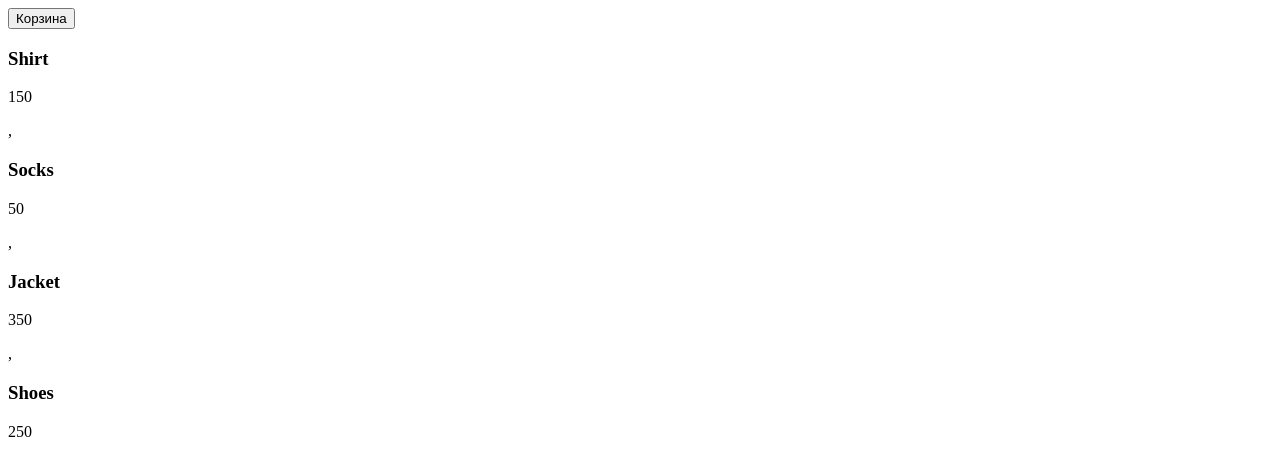
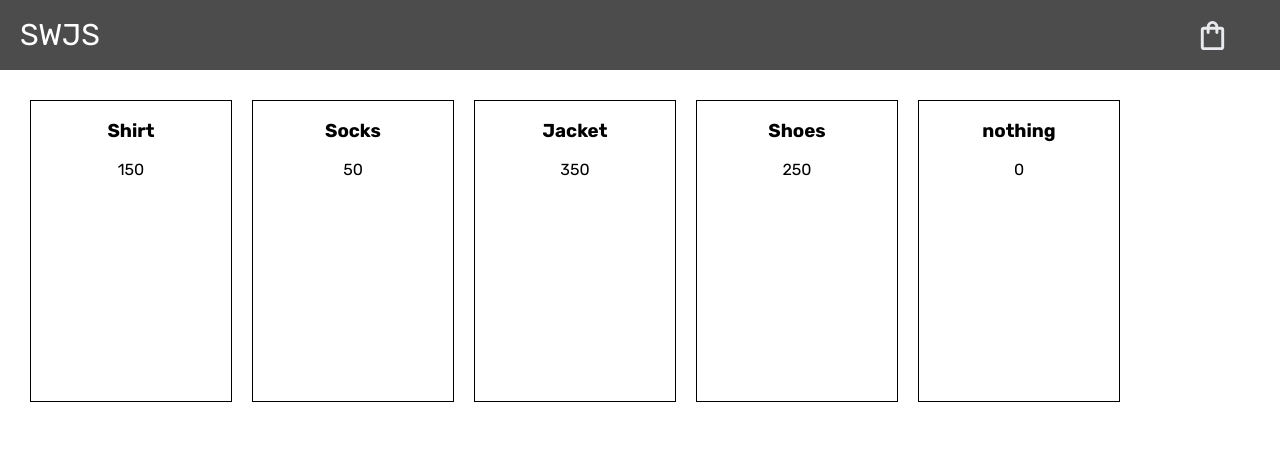
Before and after one commit to molodoy1911/ShopWithJS, a website: page index.html in a window 1280 px wide. Drawn offline with Linux system fonts and the light colour scheme.

Commit message:
makeHeader_and_earlyMain

```diff
--- a/index.html
+++ b/index.html
@@ -1,12 +1,14 @@
 <!DOCTYPE html>
-<html lang="en">
+<html lang="ru">
 <head>
    <meta charset="UTF-8">
-   <title>eShop</title>
+   <title>ShopWithJS</title>
+   <link rel="stylesheet" href="styles/css/main.css">
 </head>
 <body>
     <header>
-      <button class="cart-button" type="button">Корзина</button>
+        <span class="logo">SWJS</span>
+        <a href="#" class="cart-button"> <img src="images/header/bag.svg" alt="cart"></a>
     </header>
     <main>
         <div class="goods-list"></div>
--- a/script.js
+++ b/script.js
@@ -3,9 +3,10 @@ const goods = [
     { title: 'Socks', price: 50 },
     { title: 'Jacket', price: 350 },
     { title: 'Shoes', price: 250 },
+    {}
   ];
 
-  const renderGoodsItem = (title, price) => {
+  const renderGoodsItem = ({title = 'nothing', price = 0}) => {
     return `
       <div class="goods-item">
         <h3>${title}</h3>
@@ -15,8 +16,8 @@ const goods = [
   };
 
   const renderGoodsList = (list) => {
-    let goodsList = list.map(item => renderGoodsItem(item.title, item.price));
-    document.querySelector('.goods-list').innerHTML = goodsList;
+    let goodsList = list.map(item => renderGoodsItem(item));
+    document.querySelector('.goods-list').innerHTML = goodsList.join(' ');
   }
 
   renderGoodsList(goods);
--- /dev/null
+++ b/styles/scss/_variables.scss
@@ -0,0 +1 @@
+$mainColor: rgba(0, 0, 0, 0.7);
--- /dev/null
+++ b/styles/scss/blocks/_body.scss
@@ -0,0 +1,3 @@
+body {
+    margin: 0;
+}
--- /dev/null
+++ b/styles/scss/blocks/header/_header.scss
@@ -0,0 +1,20 @@
+@import '_bemHeader';
+header {
+    height: 70px;
+    background-color: $mainColor;
+    display: flex;
+    justify-content: space-between;
+    align-items: center;
+    padding: 0 50px 0 20px;
+    span {
+        color: rgb(255, 255, 255);
+        font-size: 30px;
+        font-family: "Rubik", sans-serif;
+    }
+    .cart-button {
+        height: 35px;
+        img {
+            height: 100%;
+        }
+    }
+}
--- /dev/null
+++ b/styles/scss/main.scss
@@ -0,0 +1,20 @@
+@import url('https://fonts.googleapis.com/css2?family=Rubik:ital,wght@0,300..900;1,300..900&display=swap');
+@import '_variables';
+@import 'blocks/_body';
+@import 'blocks/header/_header';
+
+.goods-list {
+    display: flex;
+    flex-wrap: wrap;
+    padding: 20px;
+    .goods-item {
+        border: 1px solid black;
+        height: 300px;
+        width: 200px;
+        margin: 10px;
+        h3, p {
+            font-family: "Rubik", sans-serif;
+            text-align: center;
+        }
+    }
+}
```
Also changed, not shown: package.json (added, +16 -0 lines), images/header/bag.svg (added), images/header/cart.png (added), styles/css/main.css (added), styles/scss/blocks/header/_bemHeader.scss (added), 2 other files. Lines whose indentation alone changed are shown as unchanged.
